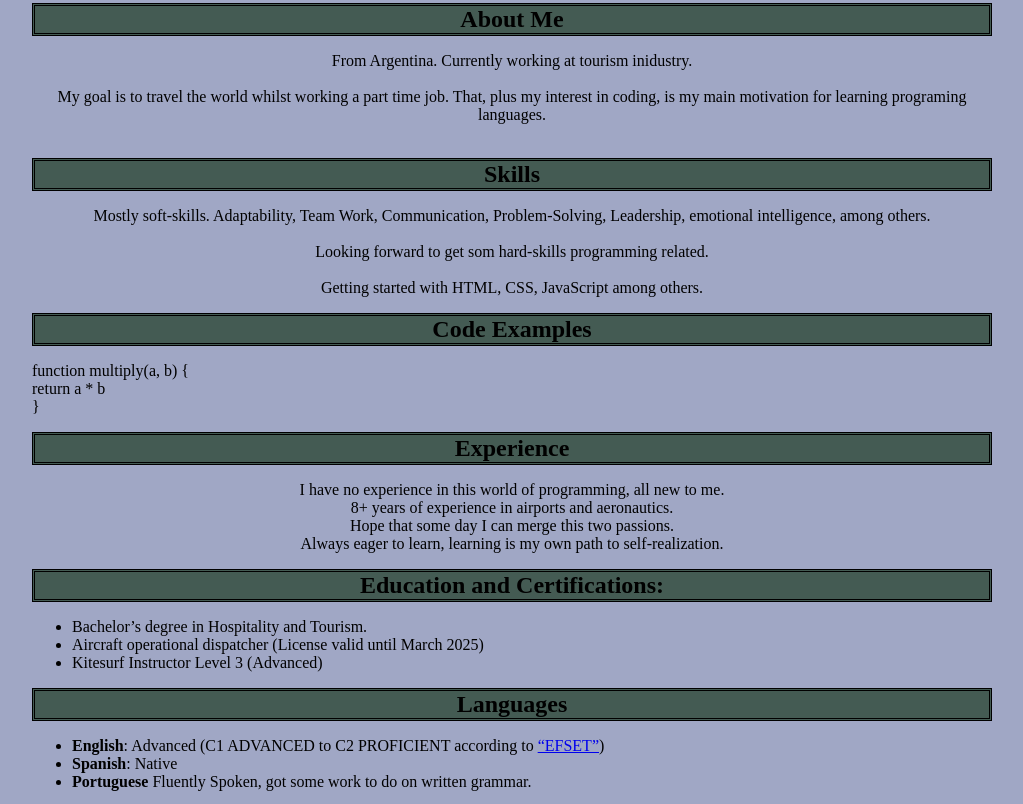
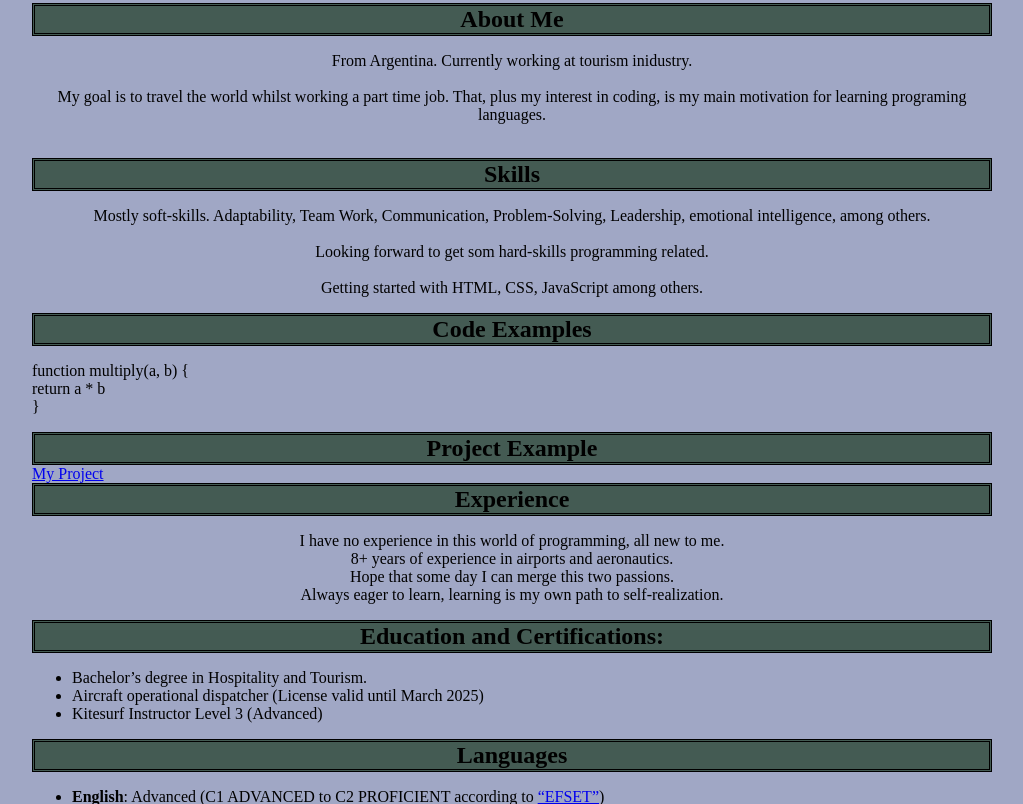
Before and after one commit to matiasgombon/rsschool-cv, a plain HTML site: page index.html in a window 1280 px wide. Shown: the part 395-1199 px from the top of the page, without its empty margins (128-1151 px from the left). Drawn offline with Linux system fonts and the light colour scheme.

Commit message:
feat: add project example

```diff
--- a/index.html
+++ b/index.html
@@ -46,6 +46,10 @@
         }</p>
     </div>
     <div>
+        <h2  class="title">Project Example</h2>
+    <a href="https://matiasgombon.github.io/rsschool-cv/">My Project</a>
+    </div>
+    <div>
         <h2  class="title">Experience</h2>
 <p class="content">I have no experience in this world of programming, all new to me.<br> 8+ years of experience in airports and aeronautics.<br> Hope that some day I can merge this two passions.<br> Always eager to learn, learning is my own path to self-realization.</p>
     </div>
```
